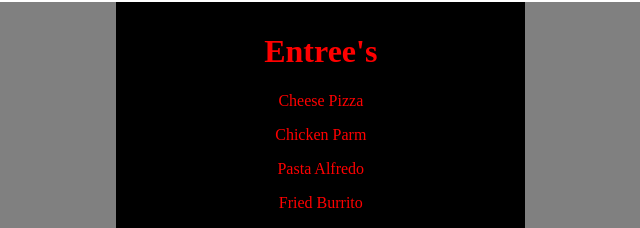
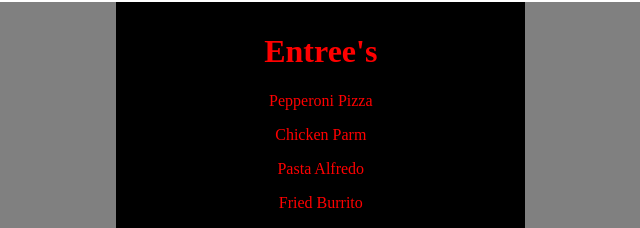
Before and after one commit to paccy55/me_and_myself, a plain HTML site: page index.html in a window 1280 px wide. Shown: the part 99-327 px from the top of the page, 313-953 px from the left. Drawn offline with Linux system fonts and the light colour scheme.

Commit message:
initial commit

```diff
--- a/index.html
+++ b/index.html
@@ -44,7 +44,7 @@
 
 <div class="center">
 <h1>Entree's</h1>
-<p>Cheese Pizza</p>
+<p>Pepperoni Pizza</p>
 <p>Chicken Parm</p>
 <p>Pasta Alfredo</p>
 <p>Fried Burrito</p>
```
